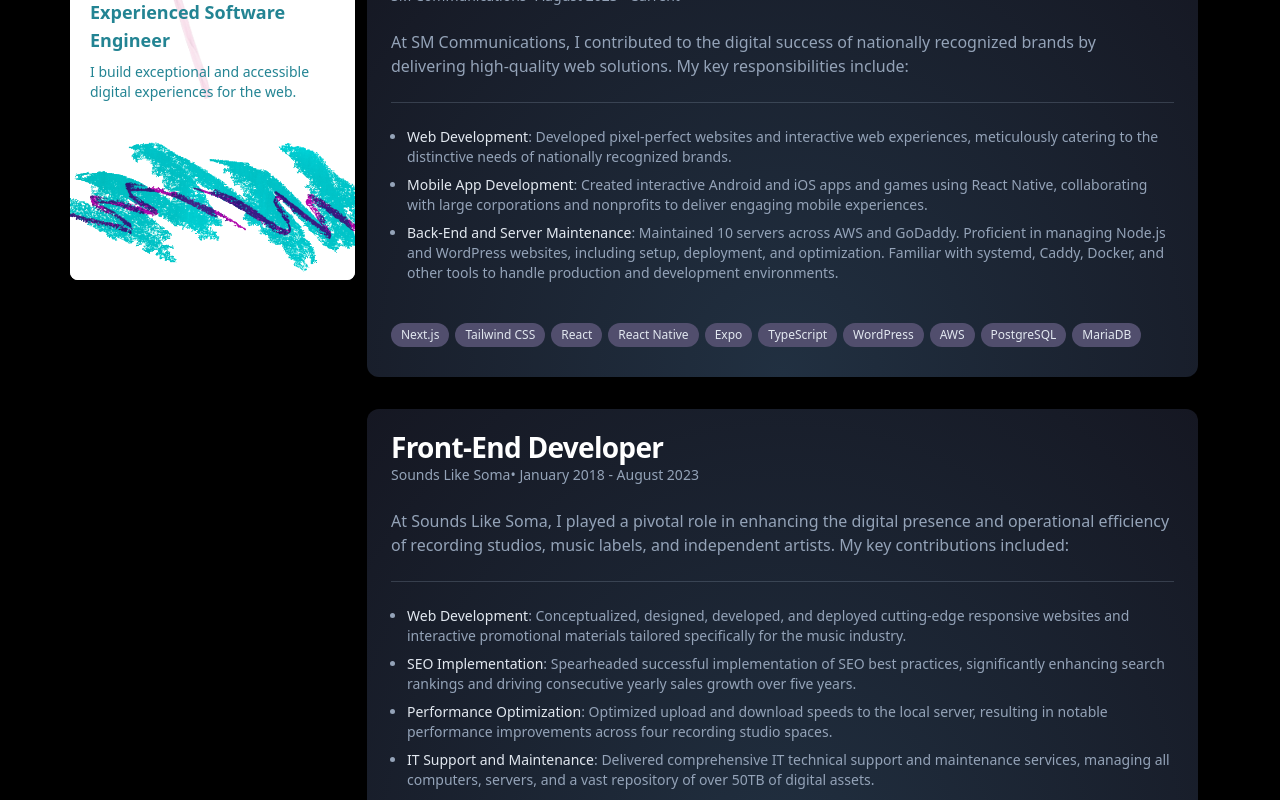
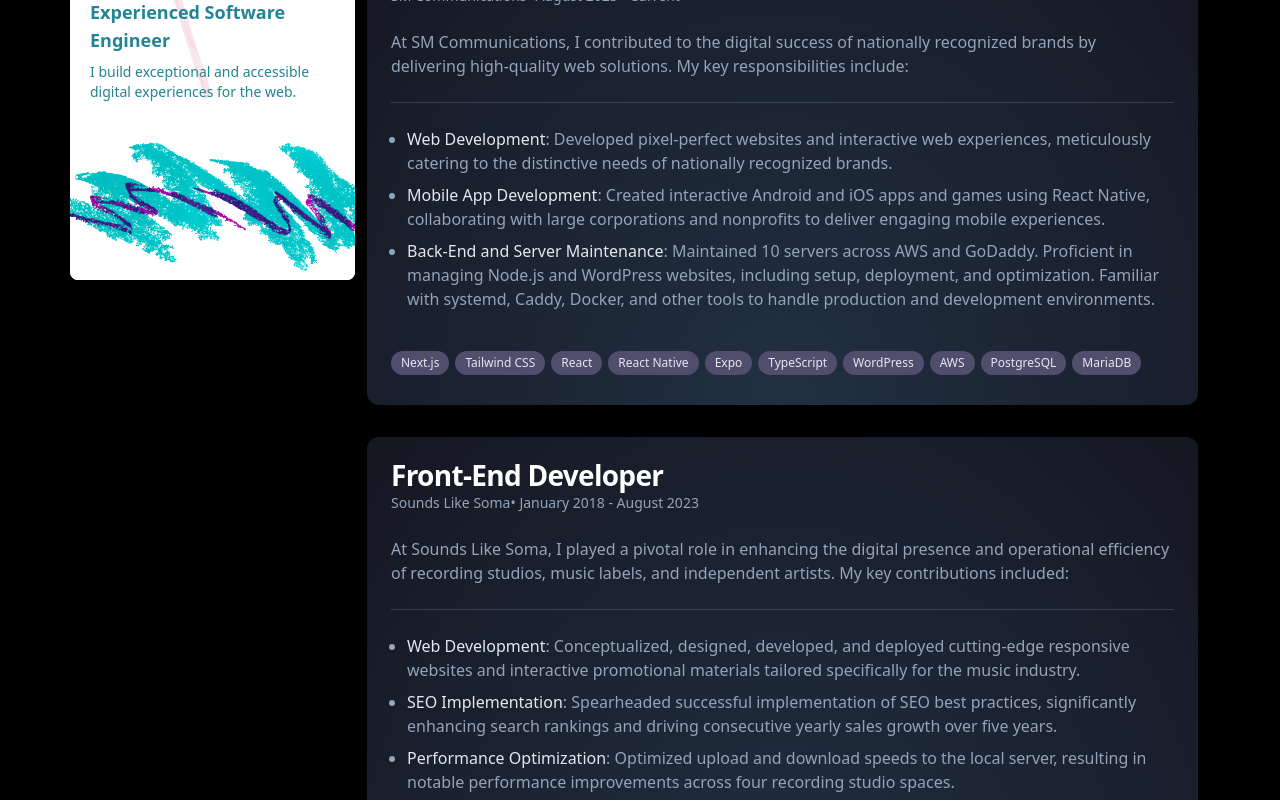
Before and after one commit to zackhanni/zachary.works, a Next.js app: page / in a window 1280 px wide. Shown: the part 980-1780 px from the top of the page. Built offline with nearby package versions, Linux system fonts and the light colour scheme.

Commit message:
adjusted bullet text size

```diff
--- a/app/components/ExperienceData.tsx
+++ b/app/components/ExperienceData.tsx
@@ -20,7 +20,7 @@ const ExperienceData = [
       "At SM Communications, I contributed to the digital success of nationally recognized brands by delivering high-quality web solutions. My key responsibilities include:",
     ],
     bullets: (
-      <ul className="space-y-2 list-disc text-sm pl-4">
+      <ul className="space-y-2 list-disc pl-4">
         <li>
           <span className="font-medium text-slate-200">Web Development</span>:
           Developed pixel-perfect websites and interactive web experiences,
@@ -65,7 +65,7 @@ const ExperienceData = [
       "At Sounds Like Soma, I played a pivotal role in enhancing the digital presence and operational efficiency of recording studios, music labels, and independent artists. My key contributions included:",
     ],
     bullets: (
-      <ul className="space-y-2 list-disc text-sm pl-4">
+      <ul className="space-y-2 list-disc pl-4">
         <li>
           <span className="font-medium text-slate-200">Web Development</span>:
           Conceptualized, designed, developed, and deployed cutting-edge
```
